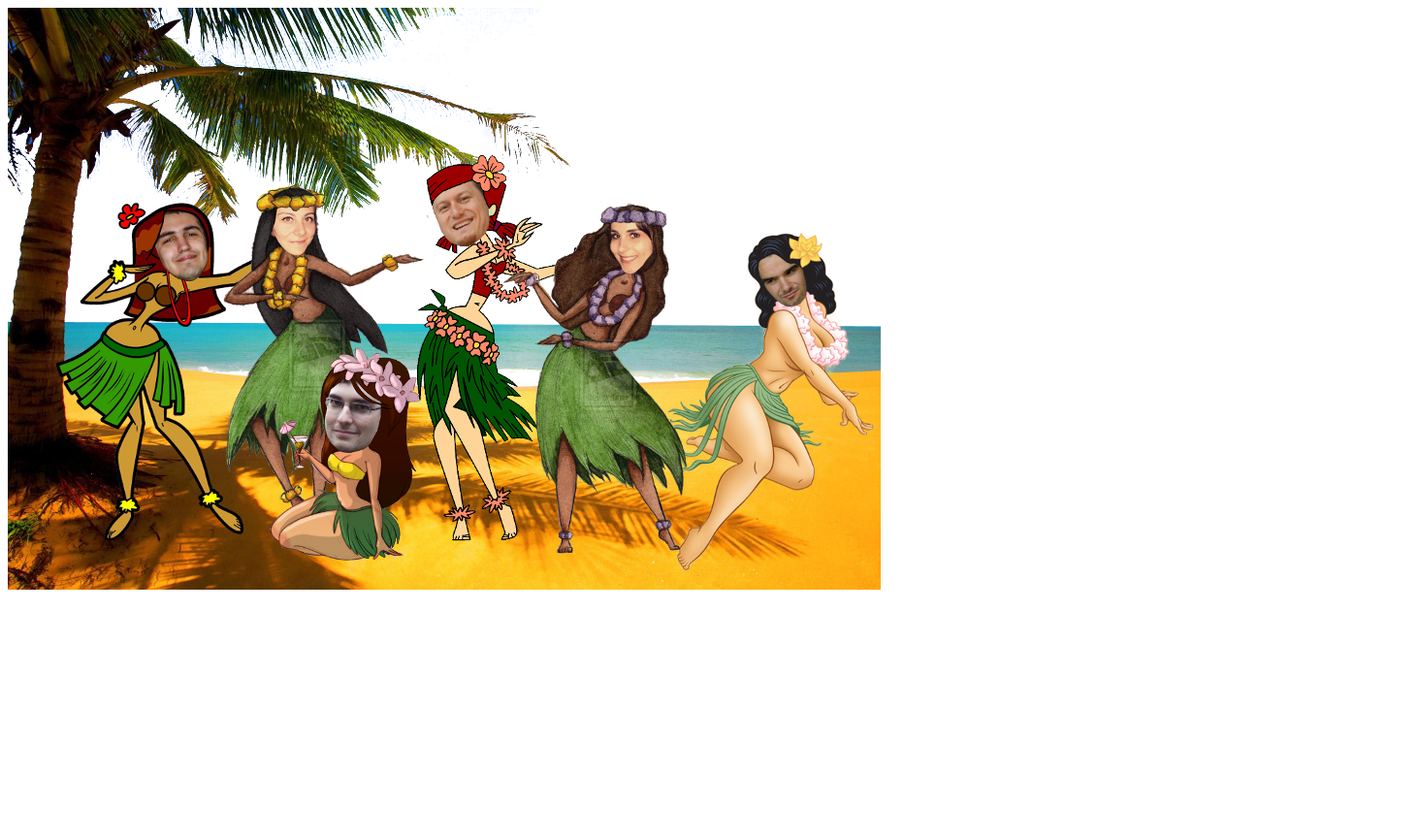
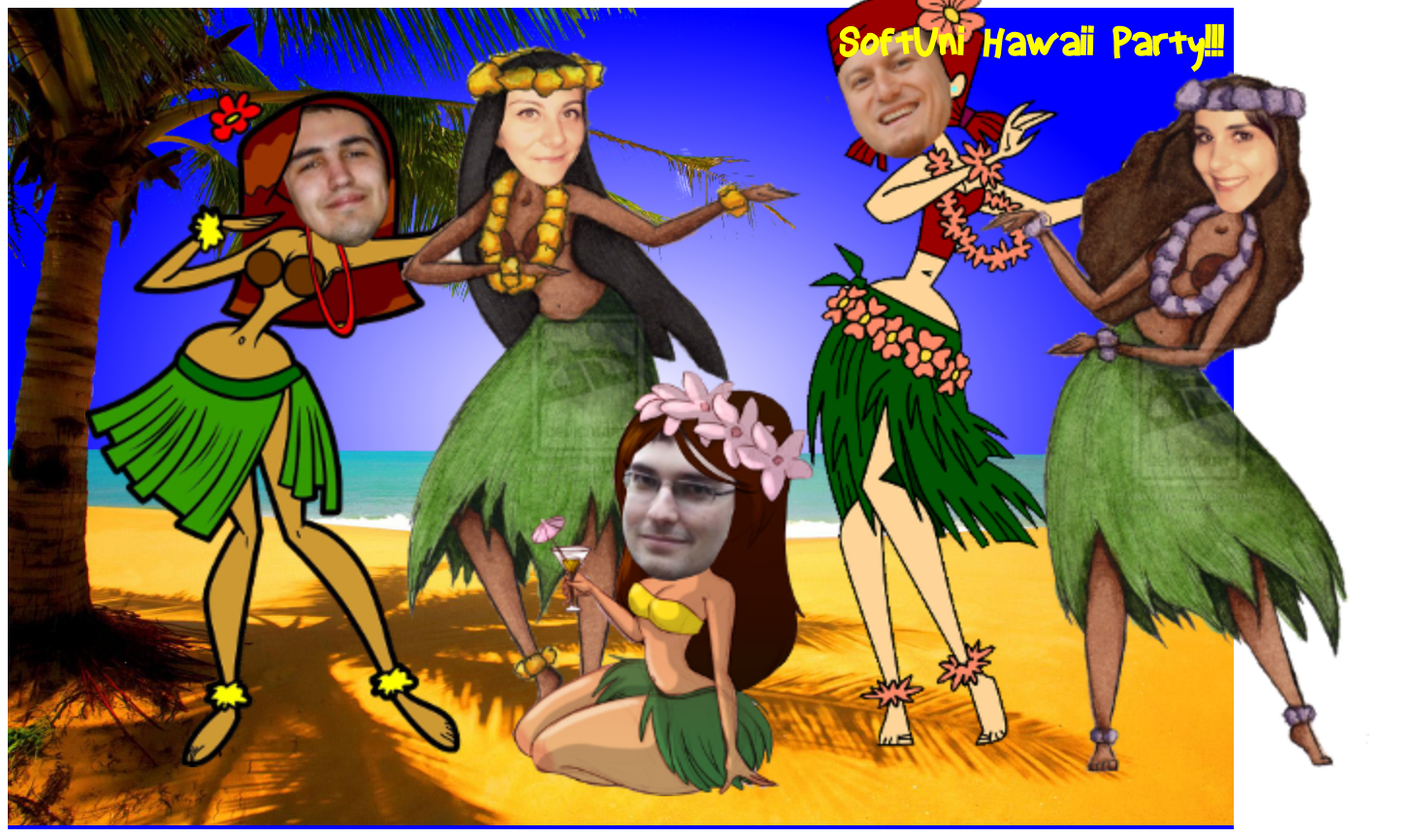
Before and after one commit to PetarDimitrov86/WebFundamentals, a plain HTML site: page 05-CSS-Presentation/02-SoftUniHawaiiVacation.html in a window 1280 px wide. Shown: the whole page at 97% size, 1464 px wide, since content can reach past the window. Before the commit the page ends 800 px from the top, so only its background shows below. Drawn offline with Linux system fonts and the light colour scheme.

Commit message:
Add files via upload

```diff
--- a/05-CSS-Presentation/02-SoftUniHawaiiVacation.css
+++ b/05-CSS-Presentation/02-SoftUniHawaiiVacation.css
@@ -1,5 +1,12 @@
+@font-face {
+    font-family: 'Hawaii SoftUni Font';
+src : url('images/Animated.ttf') format('truetype')
+}
+
 #wrapper {
     position: relative;
+    background-repeat : no-repeat;
+    background-image: radial-gradient(farthest-side, white, blue); /* W3C */
 }
 
 div>div{
@@ -7,31 +14,40 @@ div>div{
 }
 
 #vladoG {
-    left: 50px;
-    bottom: 50px
+    left: 80px;
+    bottom: 60px
 }
 
 #petia {
-    left: 200px;
-    bottom: 50px;
+    left: 360px;
+    bottom: 70px;
 }
 
 #tedi {
-    left: 270px;
+    left: 520px;
     bottom: 30px;
 }
 
 #nakov {
-    left: 420px;
-    bottom: 50px;
+    left: 820px;
+    bottom: 80px;
 }
 
 #alex {
-    left: 500px;
+    left: 980px;
+    bottom: 40px;
+}
+
+#vladoK {
+    left: 1335px;
     bottom: 30px;
 }
 
-#vladoK {
-    left: 680px;
-    bottom: 20px;
+#text {
+    position: absolute;
+    top: 10px;
+    right: 10px;
+    font-family: "Hawaii SoftUni Font", serif ;
+    font-size: 3em;
+    color : yellow;
 }
--- a/05-CSS-Presentation/02-SoftUniHawaiiVacation.html
+++ b/05-CSS-Presentation/02-SoftUniHawaiiVacation.html
@@ -7,25 +7,27 @@
 </head>
 <body>
 <div id="wrapper">
-
-    <img src="images/HawaiiBackground.png"/>
+    <img src="images/HawaiiBackground.png" width="100%"/>
     <div id="vladoG">
-        <img src="images/VladoGHula.png" height="350" width="265"/>
+        <img src="images/VladoGHula.png" width="200%"/>
     </div>
     <div id="petia">
-        <img src="images/PetiaHula.png" height="375" width="238"/>
+        <img src="images/PetiaHula.png" width="200%"/>
     </div>
     <div id="tedi">
-        <img src="images/TediHula.png" height="220" width="156"/>
+        <img src="images/TediHula.png" width="200%"/>
     </div>
     <div id="nakov">
-        <img src="images/NakovHula.png" height="400" width="215"/>
+        <img src="images/NakovHula.png" width="200%"/>
     </div>
     <div id="vladoK">
-        <img src="images/VladoKHula.png" height="350" width="213"/>
+        <img src="images/VladoKHula.png" width="200%"/>
     </div>
     <div id="alex">
-        <img src="images/AlexHula.png" height="375" width="238"/>
+        <img src="images/AlexHula.png" width="200%"/>
+    </div>
+    <div id="text">
+        SoftUni Hawaii Party!!!
     </div>
 </div>
 </body>
```
